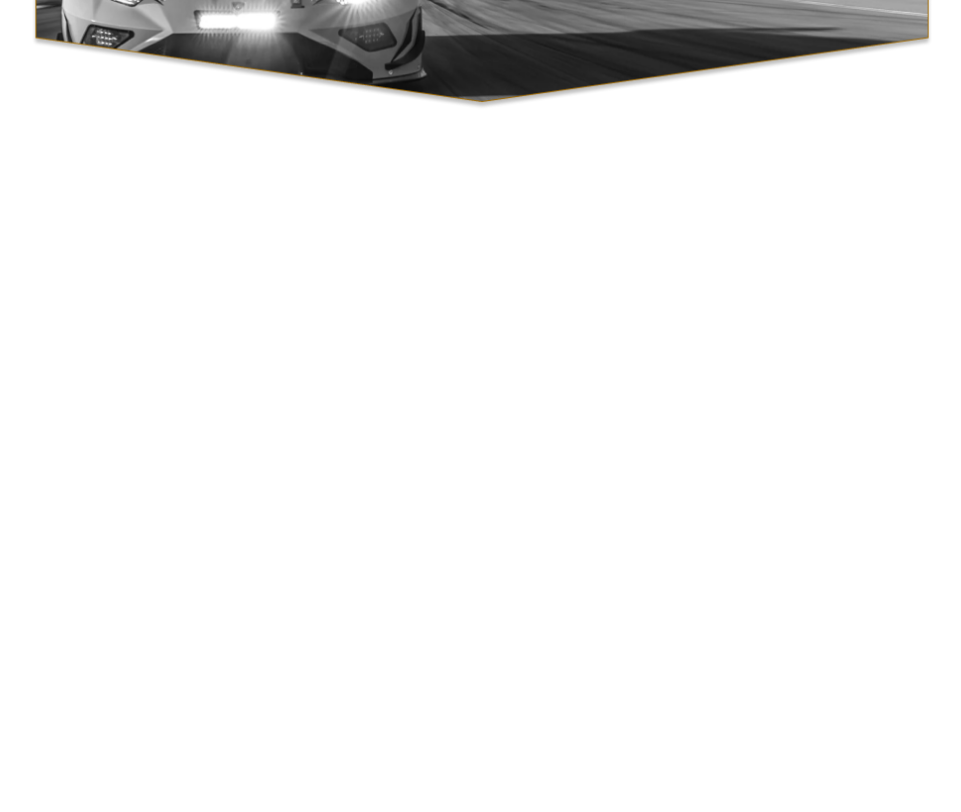
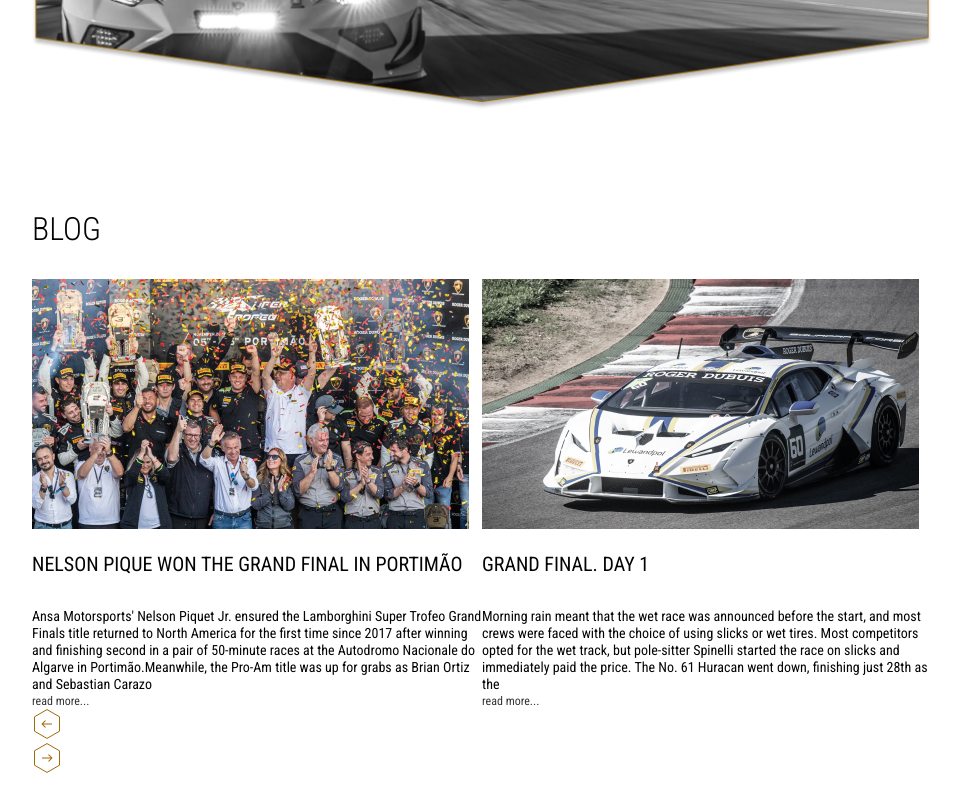
Before and after one commit to micromoleckula/5.-Lambo, a website: page index.html in a window 1280 px wide. Shown: the part 4690-5502 px from the top of the page, without its empty margins (158-1119 px from the left). Before the commit the page ends 4800 px from the top, so only its background shows below. Drawn offline with nearby package versions, Linux system fonts and the light colour scheme.

Commit message:
02.09.2023

```diff
--- /dev/null
+++ b/css/blog.css
@@ -0,0 +1,43 @@
+.blog {
+    margin-bottom: 100px;
+}
+
+.blog__title {
+    font-weight: 300;
+    font-size: 32px;
+    text-transform: uppercase;
+    margin-bottom: 30px;
+}
+
+.blog__item-img {
+    margin-bottom: 20px;
+}
+
+.blog__item-title {
+    font-weight: 400;
+    font-size: 20px;
+    text-transform: uppercase;
+    margin-bottom: 10px;
+    min-height: 46px;
+}
+
+.blog__item-link {
+    font-size: 12px;
+    color: #363636;
+}
+
+.blog__slider {
+
+}
+
+.blog__button {
+
+}
+
+.swiper-button-right {
+
+}
+
+.swiper-button-left {
+
+}
--- a/css/evo.css
+++ b/css/evo.css
@@ -114,6 +114,7 @@
 
 .evo-white__video {
     margin-top: 100px;
+    margin-bottom: 100px;
     background-image: url(../images/evo-video.png);
     background-repeat: no-repeat;
     background-position: center;
--- a/css/style.css
+++ b/css/style.css
@@ -3,6 +3,7 @@
 @import url(./info.css);
 @import url(./track.css);
 @import url(./evo.css);
+@import url(./blog.css);
 
 @font-face {
     font-family: 'Impact', sans-serif;
--- a/index.html
+++ b/index.html
@@ -8,6 +8,7 @@
   <link rel="preconnect" href="https://fonts.googleapis.com">
   <link rel="preconnect" href="https://fonts.gstatic.com" crossorigin>
   <link href="https://fonts.googleapis.com/css2?family=Montserrat:wght@600;700&family=Raleway:wght@600;700&family=Roboto+Condensed:ital,wght@0,300;0,400;0,700;1,400&display=swap" rel="stylesheet">
+  <link rel="stylesheet" href="https://cdn.jsdelivr.net/npm/swiper@10/swiper-bundle.min.css"/>
   <link rel="stylesheet" href="css/reset.css">
   <link rel="stylesheet" href="css/style.css">
 </head>
@@ -303,9 +304,108 @@
 
     <!-- evo end -->
 
+    <!-- blog start -->
+
+    <section class="blog">
+      <div class="container">
+        <h3 class="blog__title">
+          BLOG
+        </h3>
+        <div class="blog__slider swiper">
+          <div class="swiper-wrapper">
+            <div class="swiper-slide blog__item">
+              <img src="images/blog-1.jpg" alt="" class="blog__item-img">
+              <h4 class="blog__item-title">NELSON PIQUE WON THE GRAND FINAL IN PORTIMÃO</h4>
+              <p class="blog__item-text">
+                Ansa Motorsports' Nelson Piquet Jr. ensured the Lamborghini Super Trofeo
+                Grand Finals title returned to North America for the first time since
+                2017 after winning and finishing second in a pair of 50-minute races at
+                the Autodromo Nacionale do Algarve in Portimão.Meanwhile, the Pro-Am title
+                was up for grabs as Brian Ortiz and Sebastian Carazo
+              </p>
+              <a href="#" class="blog__item-link">read more...</a>
+            </div>
+
+            <div class="swiper-slide blog__item">
+              <img src="images/blog-2.jpg" alt="" class="blog__item-img">
+              <h4 class="blog__item-title">GRAND FINAL. DAY 1</h4>
+              <p class="blog__item-text">
+                Morning rain meant that the wet race was announced before the start,
+                and most crews were faced with the choice of using slicks or wet tires.
+                Most competitors opted for the wet track, but pole-sitter Spinelli started
+                the race on slicks and immediately paid the price. The No. 61 Huracan went
+                down, finishing just 28th as the
+              </p>
+              <a href="#" class="blog__item-link">read more...</a>
+            </div>
+
+            <div class="swiper-slide blog__item">
+              <img src="images/blog-1.jpg" alt="" class="blog__item-img">
+              <h4 class="blog__item-title">NELSON PIQUE WON THE GRAND FINAL IN PORTIMÃO</h4>
+              <p class="blog__item-text">
+                Morning rain meant that the wet race was announced before the start,
+                and most crews were faced with the choice of using slicks or wet tires.
+                Most competitors opted for the wet track, but pole-sitter Spinelli started
+                the race on slicks and immediately paid the price. The No. 61 Huracan went
+                down, finishing just 28th as the
+              </p>
+              <a href="#" class="blog__item-link">read more...</a>
+            </div>
+
+            <div class="swiper-slide blog__item">
+              <img src="images/blog-2.jpg" alt="" class="blog__item-img">
+              <h4 class="blog__item-title">NELSON PIQUE WON THE GRAND FINAL IN PORTIMÃO</h4>
+              <p class="blog__item-text">
+                Ansa Motorsports' Nelson Piquet Jr. ensured the Lamborghini Super Trofeo
+                Grand Finals title returned to North America for the first time since
+                2017 after winning and finishing second in a pair of 50-minute races at
+                the Autodromo Nacionale do Algarve in Portimão.Meanwhile, the Pro-Am title
+                was up for grabs as Brian Ortiz and Sebastian Carazo
+              </p>
+              <a href="#" class="blog__item-link">read more...</a>
+            </div>
+
+            <div class="swiper-slide blog__item">
+              <img src="images/blog-1.jpg" alt="" class="blog__item-img">
+              <h4 class="blog__item-title">GRAND FINAL. DAY 1</h4>
+              <p class="blog__item-text">
+                Morning rain meant that the wet race was announced before the start,
+                and most crews were faced with the choice of using slicks or wet tires.
+                Most competitors opted for the wet track, but pole-sitter Spinelli started
+                the race on slicks and immediately paid the price. The No. 61 Huracan went
+                down, finishing just 28th as the
+              </p>
+              <a href="#" class="blog__item-link">read more...</a>
+            </div>
+
+            <div class="swiper-slide blog__item">
+              <img src="images/blog-2.jpg" alt="" class="blog__item-img">
+              <h4 class="blog__item-title">NELSON PIQUE WON THE GRAND FINAL IN PORTIMÃO</h4>
+              <p class="blog__item-text">
+                Morning rain meant that the wet race was announced before the start,
+                and most crews were faced with the choice of using slicks or wet tires.
+                Most competitors opted for the wet track, but pole-sitter Spinelli started
+                the race on slicks and immediately paid the price. The No. 61 Huracan went
+                down, finishing just 28th as the
+              </p>
+              <a href="#" class="blog__item-link">read more...</a>
+            </div>
+          </div>
+          <div class="blog__button swiper-button-left">
+            <img src="images/arrow-left.svg" alt="1">
+          </div>
+          <div class="blog__button swiper-button-right">
+            <img src="images/arrow-right.svg" alt="1">
+          </div>
+        </div>
+      </div>
+    </section>
+
+    <!-- blog end -->
+
   </main>
 
-
+  <script src="https://cdn.jsdelivr.net/npm/swiper@10/swiper-bundle.min.js"></script>
   <script src="js/main.js"></script>
 </body>
 </html>
--- a/js/main.js
+++ b/js/main.js
@@ -0,0 +1,9 @@
+const swiper = new Swiper('.swiper', {
+    loop: true,
+    slidesPerView: 2,
+    navigation: {
+      nextEl: '.swiper-button-right',
+      prevEl: '.swiper-button-left',
+    },
+
+  });
--- /dev/null
+++ b/package.json
@@ -0,0 +1,5 @@
+{
+  "dependencies": {
+    "swiper": "^10.2.0"
+  }
+}
```
Also changed, not shown: images/arrow-left.svg (added), images/arrow-right.svg (added), images/blog-1.jpg (added), images/blog-2.jpg (added), 1 other file.
